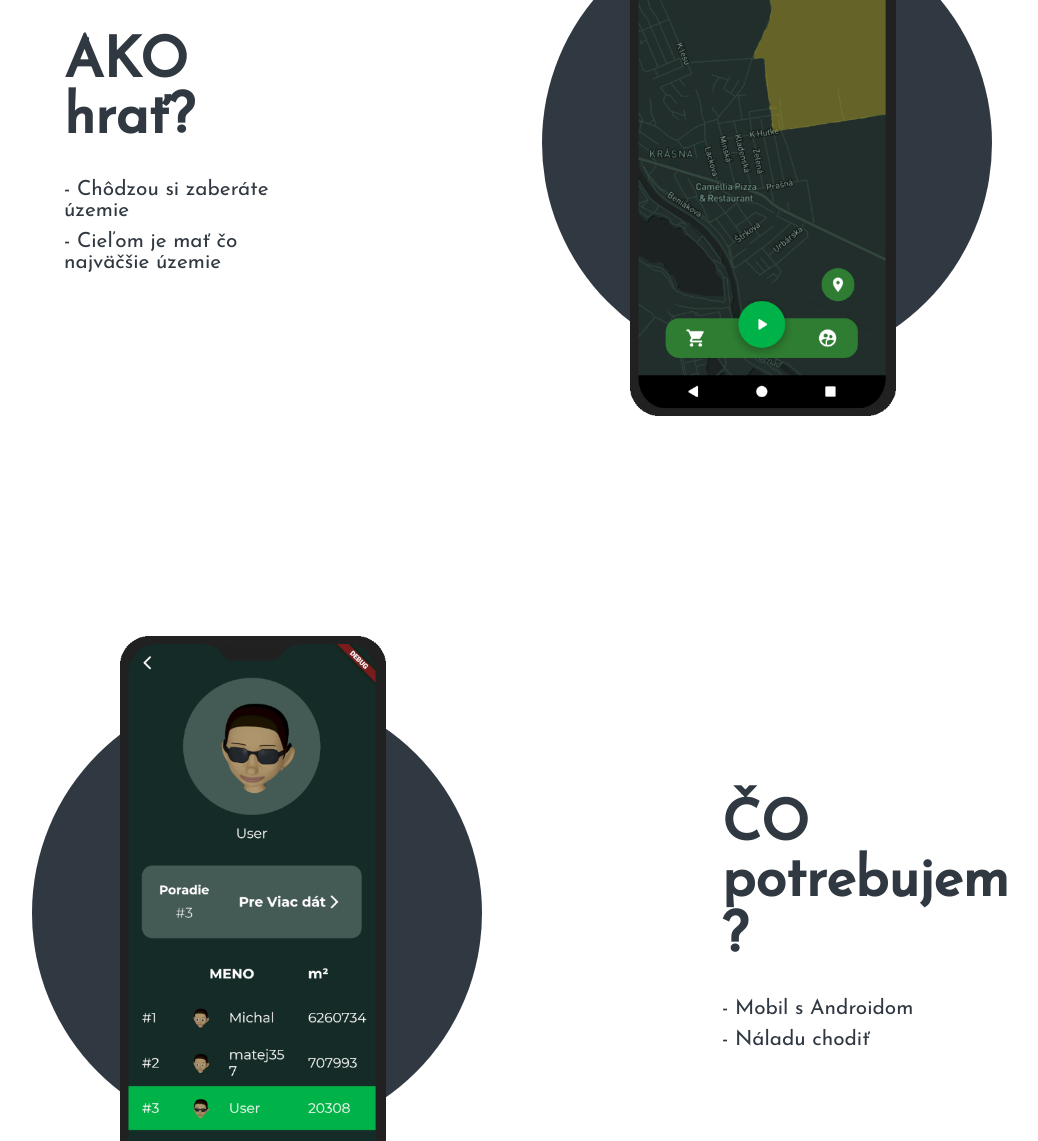
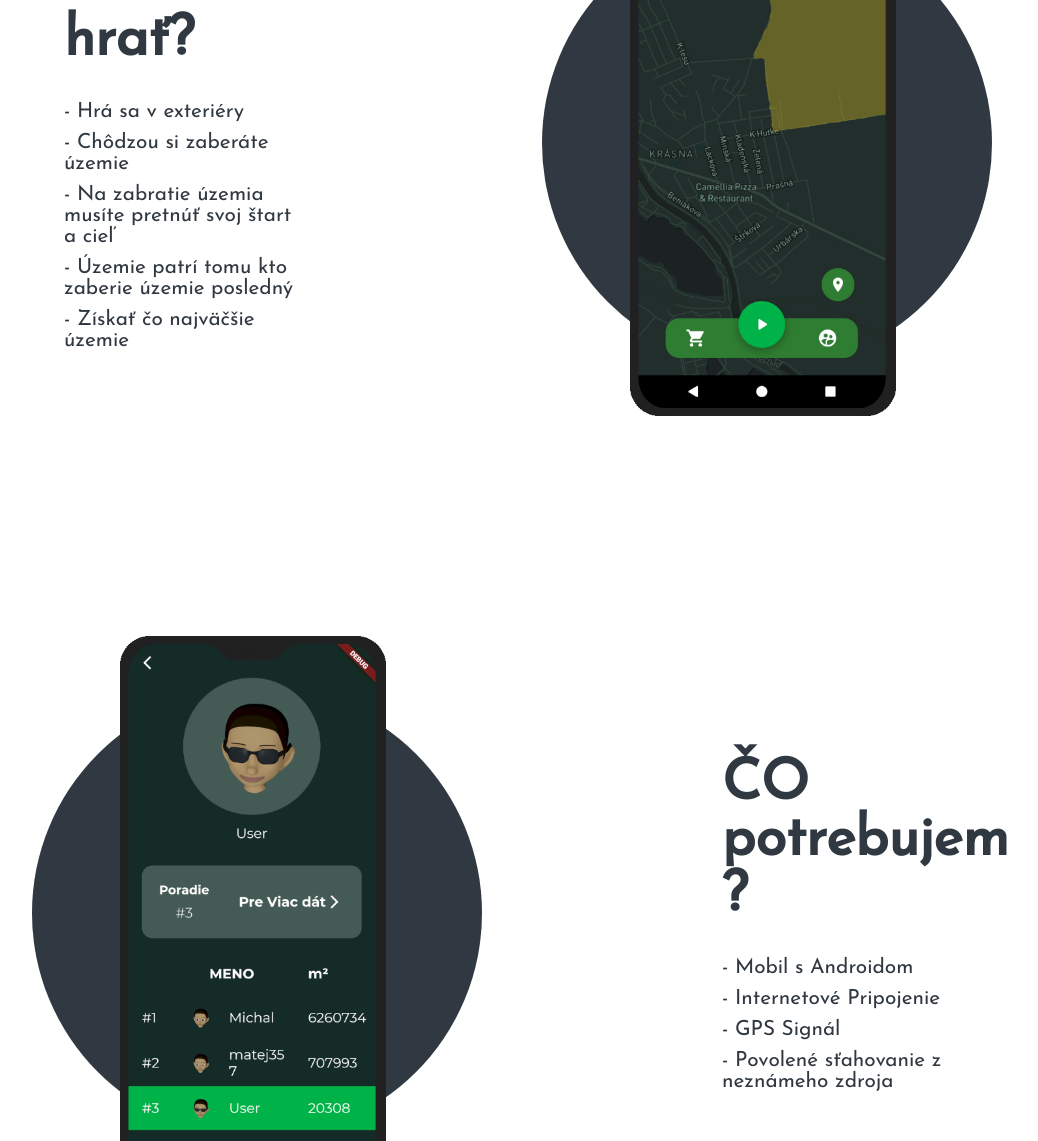
Before and after one commit to BorderWander/BorderWander.github.io, a plain HTML site: page index.html in a window 1280 px wide. Shown: the part 1092-2233 px from the top of the page, without its empty margins (128-1166 px from the left). Drawn offline with Linux system fonts and the light colour scheme.

Commit message:
changing text

```diff
--- a/index.html
+++ b/index.html
@@ -47,8 +47,8 @@
       <h3>- Ideálna motivácia k pohybu</h3>
       <h3>- Možnosť súťaženia s priateľmi</h3>
       <h3>- Zdravá výplň voľného času</h3>
-      <h3>- Získate informácie o vašom pohybe</h3>
-      <h3 class="last">- Aplikácia je bezplatná</h3>
+      <h3>- Prístup k informáciám o vašom pohybe</h3>
+      <h3 class="last">- Bezplatné stiahnutie aplikácie</h3>
 
       <a href="#kde" class="btn">Stiahni si ma!</a>
     </section>
@@ -63,8 +63,11 @@
     <section id="ako" class="section slide-in">
       <section class="section__text">
         <h1>AKO hrať?</h1>
+        <h3> - Hrá sa v exteriéry</h3>
         <h3> - Chôdzou si zaberáte územie</h3>
-        <h3> - Cieľom je mať čo najväčšie územie</h3>
+        <h3> - Na zabratie územia musíte pretnúť svoj štart a cieľ</h3>
+        <h3> - Územie patrí tomu kto zaberie územie posledný</h3>
+        <h3> - Získať čo najväčšie územie</h3>
       </section>
       <section class="section__img">
         <div class="circle">
@@ -77,7 +80,9 @@
       <section class="section__text">
         <h1>ČO potrebujem ?</h1>
         <h3>- Mobil s Androidom</h3>
-        <h3>- Náladu chodiť</h3>
+        <h3>- Internetové Pripojenie</h3>
+        <h3>- GPS Signál</h3>
+        <h3>- Povolené sťahovanie z neznámeho zdroja</h3>
       </section>
       <section class="section__img">
         <div class="circle">
@@ -85,7 +90,7 @@
         </div>
       </section>
     </section>
-
+<!--
     <section id="preco" class="section slide-in">
       <section class="section__text">
         <h1>KDE hrať ?</h1>
@@ -98,7 +103,7 @@
           <img src="res/3Article.PNG" alt="table" />
         </div>
       </section>
-    </section>
+    </section> -->
 
     <section id="kde" class="section slide-in">
       <section class="section__text">
```
